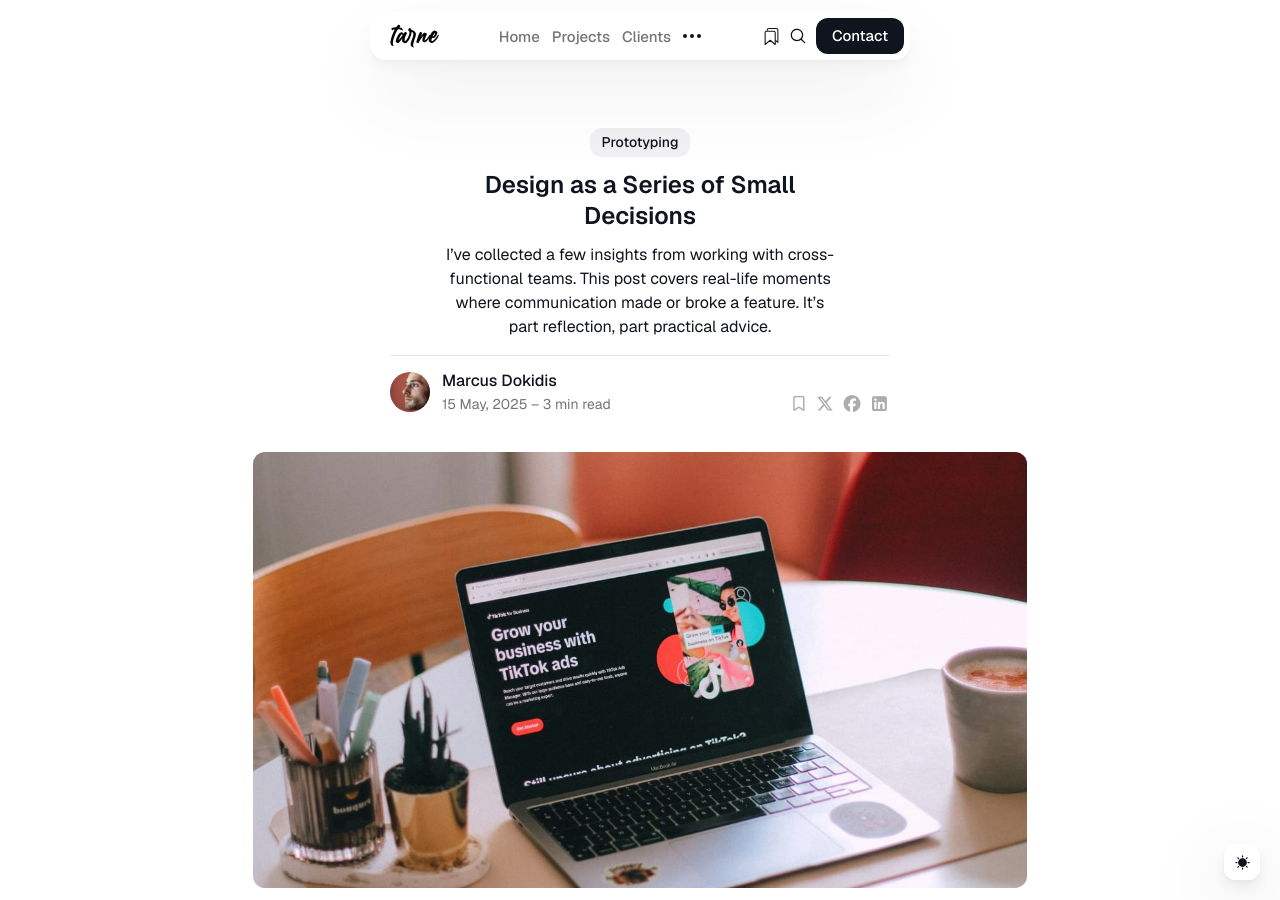
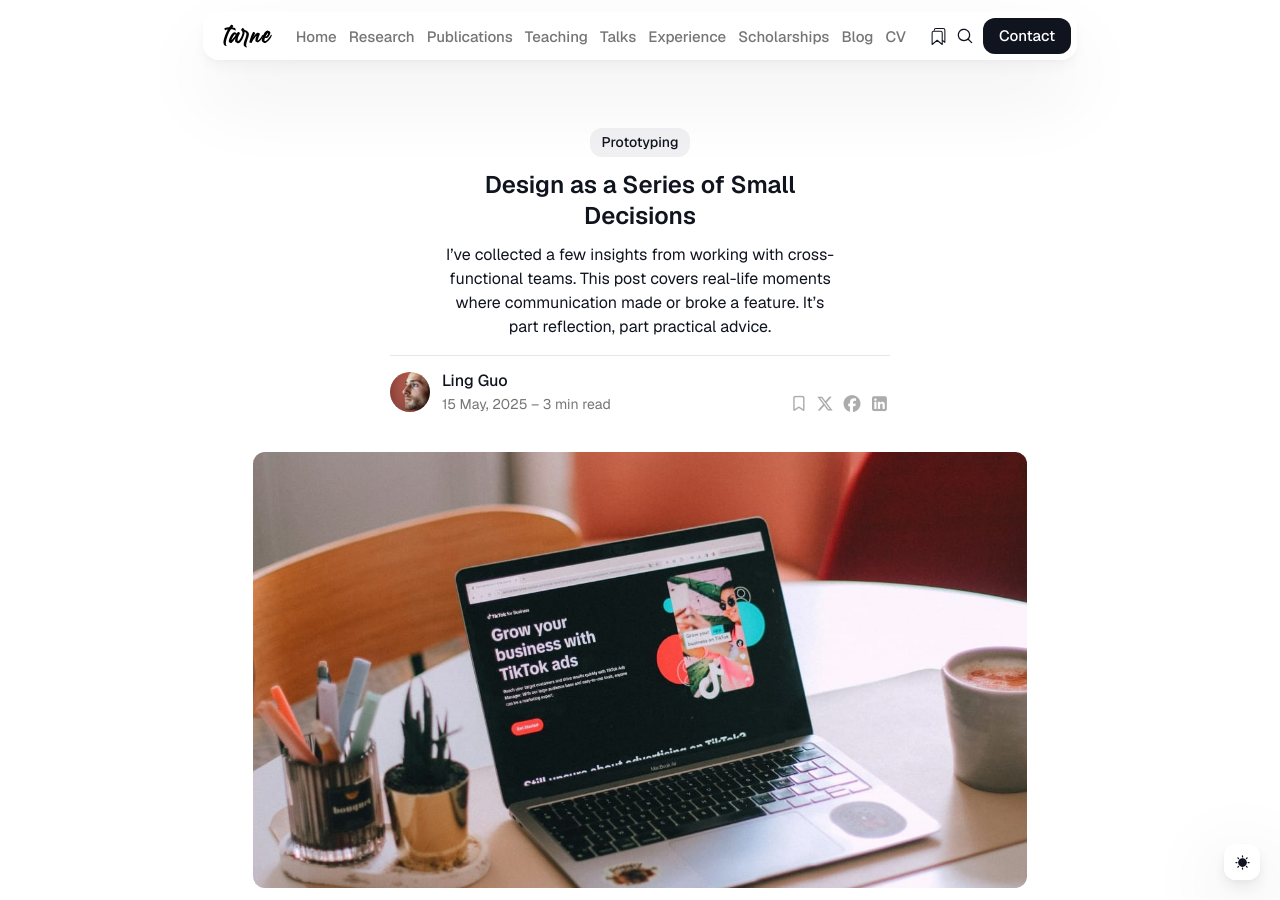
Before and after one commit to lingguo-research/lingguo-tarne, a Jekyll site: the page built from _posts/2025-05-15-design-as-a-series-of-small-decisions.md, in a window 1280 px wide and 900 px high. Built offline with Jekyll 4.4.1, drawn with Linux system fonts in a browser that asks for light colours; nearby versions of some CDN libraries; some of the changed text lies outside the part shown.

Commit message:
Update settings.yml

```diff
--- a/_data/settings.yml
+++ b/_data/settings.yml
@@ -13,26 +13,22 @@ menu_settings:
   menu_items:
     - title: 'Home'
       url: '/'
-    - title: 'Projects'
-      url: '/projects/'
-    - title: 'Clients'
-      url: '/clients/'
-    - title: 'Resources'
-      submenu:
-      - url: '/about/'
-        title: 'About'
-      - url: '/videos/'
-        title: 'Videos'
-      - url: '/archive/'
-        title: 'Archive'
-      - url: '/elements/'
-        title: 'Elements'
-      - url: '/latest/'
-        title: 'Latest'
-      - url: '/services/'
-        title: 'Services'
-      - url: '/faq/'
-        title: 'FAQ'
+    - title: 'Research'
+      url: '/research/'
+    - title: 'Publications'
+      url: '/publications/'
+    - title: 'Teaching'
+      url: '/teaching/'
+    - title: 'Talks'
+      url: '/talks/'
+    - title: 'Experience'
+      url: '/experience/'
+    - title: 'Scholarships'
+      url: '/scholarships/'
+    - title: 'Blog'
+      url: '/blog/'
+    - title: 'CV'
+      url: '/cv/'
 
 # Call to action button
 cta_button:
@@ -48,7 +44,7 @@ home_cover_image: /images/bg.png
 #-------------------------------
 # Author Settings
 author:
-  author_name: Marcus Dokidis
+  author_name: Ling Guo
   author_avatar: /images/01-1.jpg
 
 
```
